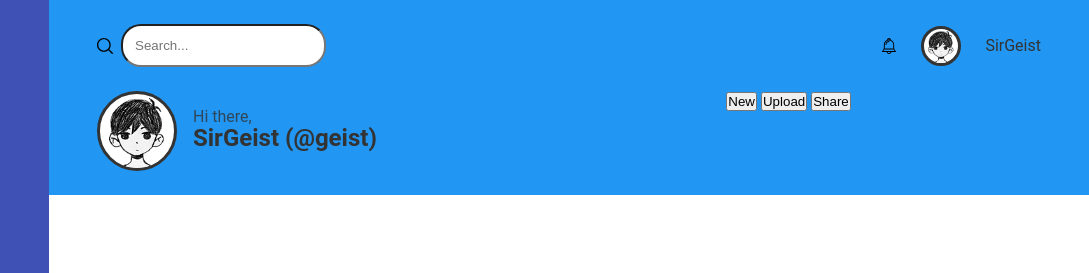
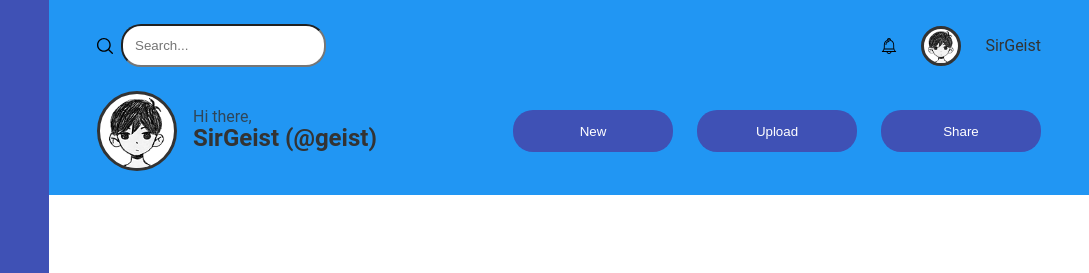
Before and after one commit to SirGeist/Admin-Dashboard, a plain HTML site: page index.html in a window 1280 px wide. Shown: the top 273 px of the page, 191-1280 px from the left. Drawn offline with Linux system fonts and the light colour scheme.

Commit message:
styled the buttons; hover color transformation

```diff
--- a/styles.css
+++ b/styles.css
@@ -180,3 +180,27 @@ nav svg {
 #profile-img-big {
   grid-row: 1/3;
 }
+
+.button-container {
+  display: flex;
+  justify-self: end;
+  align-items: center;
+  gap: 1.5em;
+}
+
+.button-container button {
+  padding: 1em 1em;
+  background-color: var(--primary-color);
+  color: #fff;
+  width: 12em;
+  border-radius: 20px;
+  cursor: pointer;
+  outline: none;
+  border: none;
+}
+
+.button-container button:hover {
+  background: lightgray;
+  transition: ease 0.2s all;
+  transform: scale(1.05) translate(-3px, -3px);
+}
```
